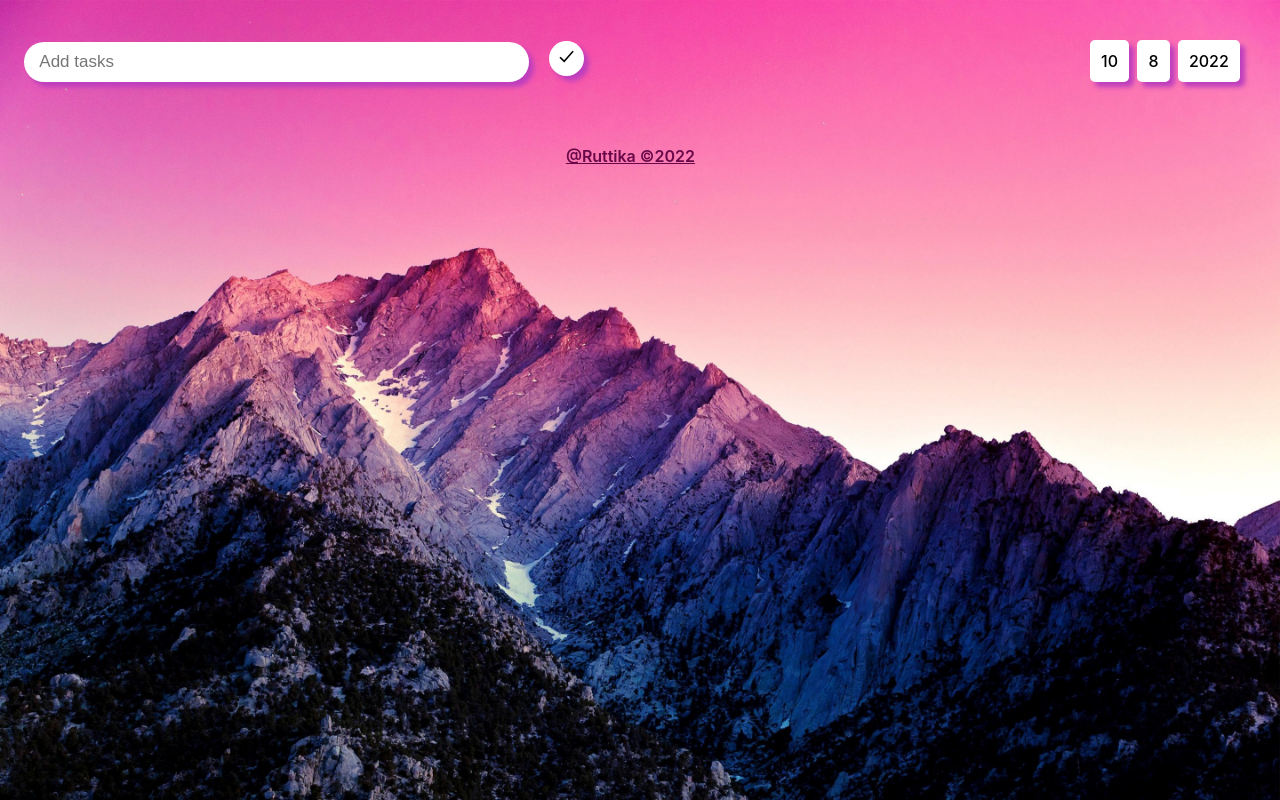
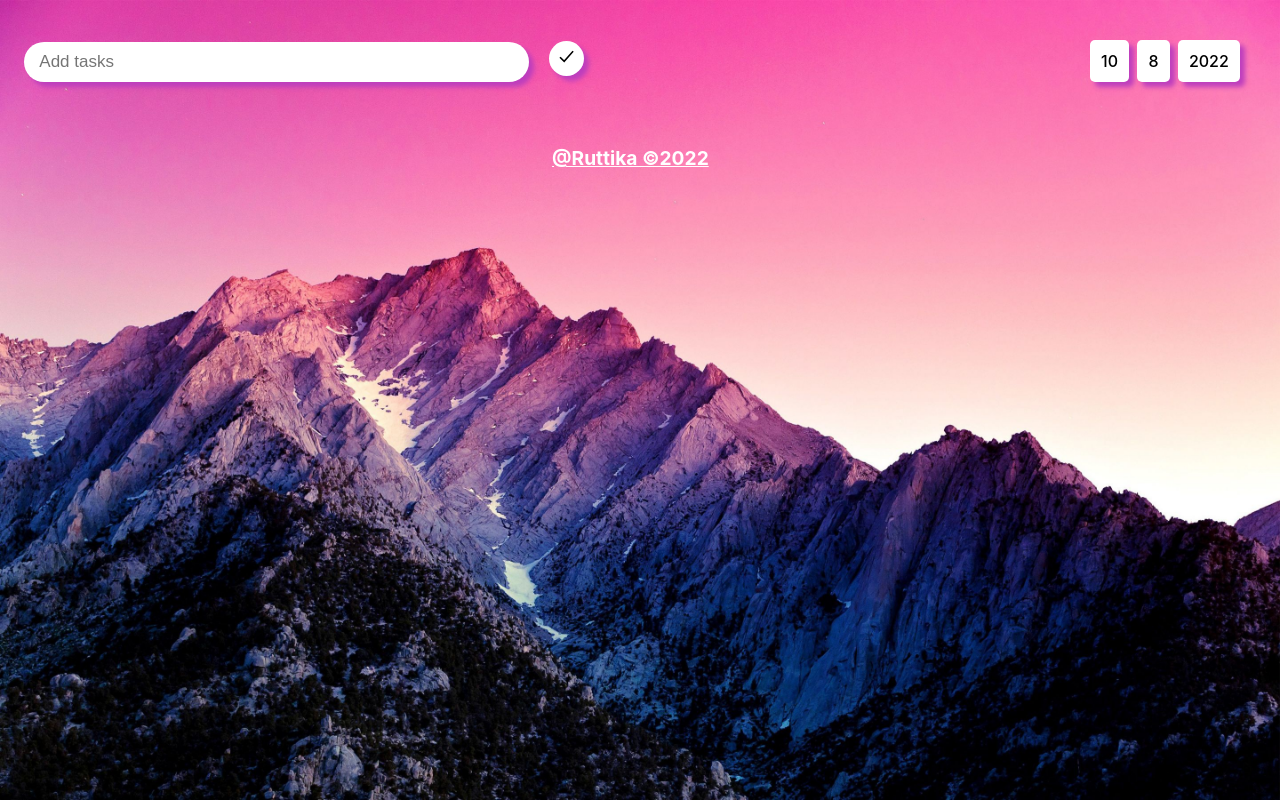
Before and after one commit to UntamedLotus/to-do-app, a React (Create React App) app: page / in a window 1280 px wide. Built offline with nearby package versions, Linux system fonts and the light colour scheme.

Commit message:
project done

```diff
--- a/src/App.scss
+++ b/src/App.scss
@@ -5,8 +5,16 @@
 .credits {
   margin-top: 3rem;
   margin-right: 1.2rem;
-  font-size: 1rem;
-  font-weight: 600;
-  color: rgb(104, 8, 72);
+  font-size: 1.2rem;
+  font-weight: 700;
+  color: #fff;
   text-decoration: underline;
 }
+
+@media (max-width: 44em) {
+  .credits {
+    font-size: 1rem;
+    font-weight: 600;
+    color: rgb(104, 8, 72);
+  }
+}
--- a/src/components/to-do-list.scss
+++ b/src/components/to-do-list.scss
@@ -52,7 +52,7 @@
 @media (max-width: 34em) {
   .card {
     height: 25rem;
-    width: 25rem;
+    width: 21rem;
 
     h2 {
       font-size: 2.5rem;
@@ -60,11 +60,11 @@
   }
 
   .closebtn {
-    left: 24rem;
+    left: 20rem;
   }
 
   .confetti {
-    width: 430px;
+    width: 370px;
     height: 430px;
   }
 } ;
```
